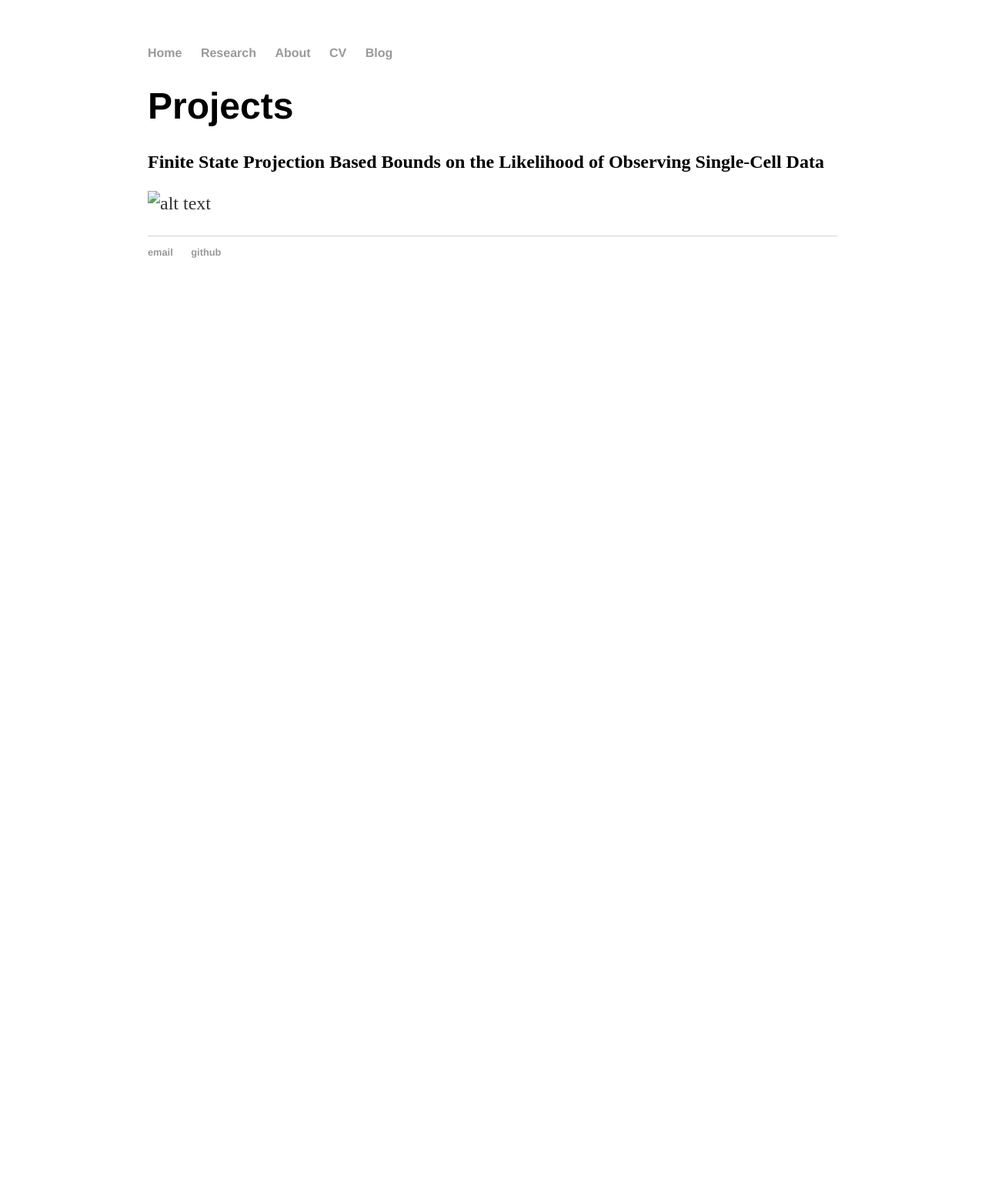
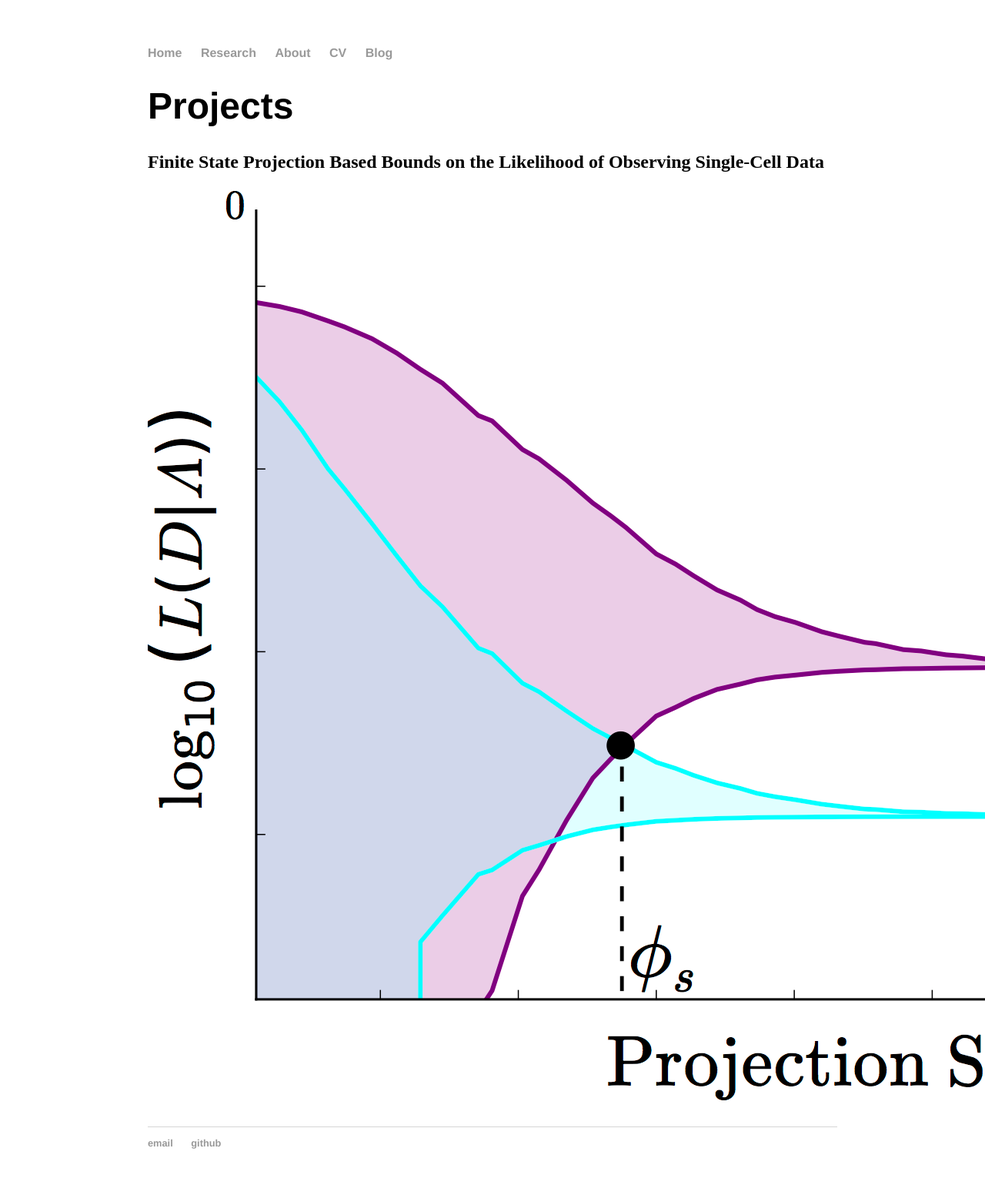
Before and after one commit to zachfox/zachfox.github.io, a Jekyll site: the page built from research/index.md, in a window 1280 px wide. Shown: the whole page at 77% size. Built offline with Jekyll 4.4.1, drawn with Linux system fonts in a browser that asks for light colours; before the commit the page ends 900 px from its top, so only the background shows below that.

Commit message:
trying again.

```diff
--- a/research/index.md
+++ b/research/index.md
@@ -6,4 +6,4 @@
 
 ## Finite State Projection Based Bounds on the Likelihood of Observing Single-Cell Data
 
-![alt text]({{ site.url }}/_includes/samdps.png "Logo Title Text 1")
+![alt text]({{ site.url }}/assets/samdps.png)
```
Also changed, not shown: assets/samdps.png (renamed from _includes/samdps.png).
